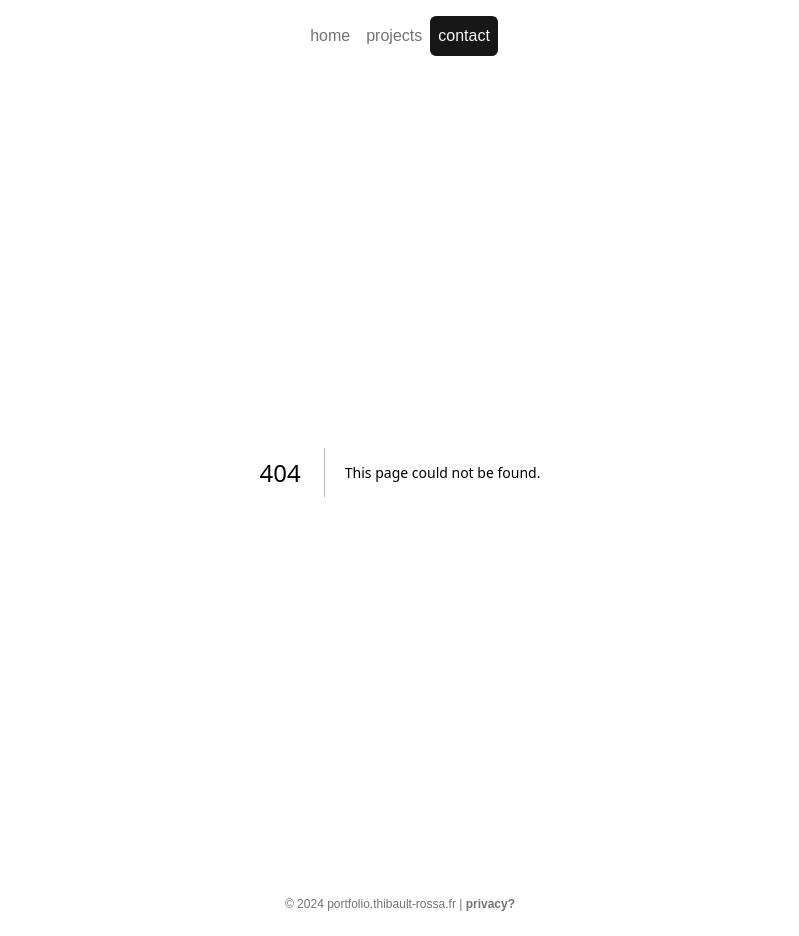
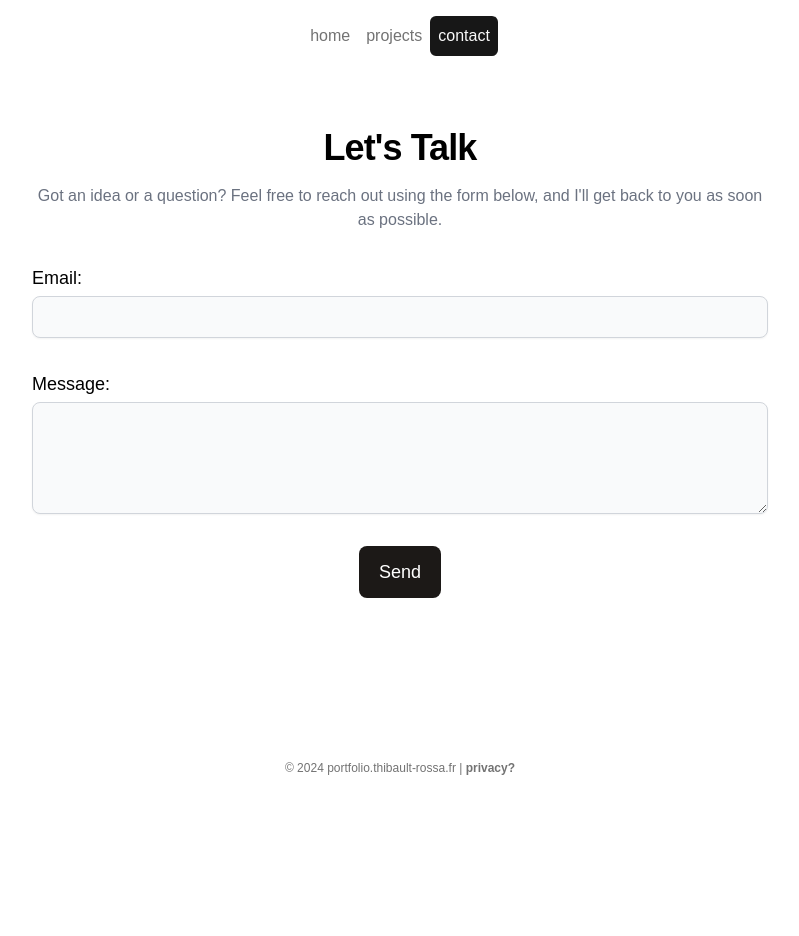
Before and after one commit to R-Thibault/portfolio-2024, a Next.js app: page /contact in a window 1280 px wide. Before the commit this address had no page. Shown: the whole page, without its empty margins (240-1039 px from the left). After the commit the page ends 800 px from the top, so only its background shows below. Built offline with nearby package versions, Linux system fonts and the light colour scheme.

Commit message:
feat: add contactPage

```diff
--- a/package.json
+++ b/package.json
@@ -9,6 +9,7 @@
     "lint": "next lint"
   },
   "dependencies": {
+    "@formspree/react": "^2.5.1",
     "@radix-ui/react-dialog": "^1.1.3",
     "@radix-ui/react-separator": "^1.1.1",
     "@radix-ui/react-slot": "^1.1.1",
--- /dev/null
+++ b/src/app/contact/page.tsx
@@ -0,0 +1,73 @@
+"use client";
+import React from "react";
+import { useForm, ValidationError } from "@formspree/react";
+import ContactSuccess from "@/components/organisms/ContactSucess";
+
+export default function Page() {
+  const formId = process.env.NEXT_PUBLIC_FORMSPREE || "xqkonawp";
+  const [state, handleSubmit] = useForm(formId);
+  if (state.succeeded) {
+    return (
+      <div className="py-6 lg:py-14 px-4 mx-auto max-w-screen-md">
+        <ContactSuccess />
+      </div>
+    );
+  }
+  return (
+    <div className="py-6 lg:py-14 px-4 mx-auto max-w-screen-md">
+      <h2 className="mb-4 text-4xl tracking-tight font-extrabold text-center ">
+        Let&apos;s Talk
+      </h2>
+      <p className="mb-6 text-center text-gray-500">
+        Got an idea or a question? Feel free to reach out using the form below,
+        and I&apos;ll get back to you as soon as possible.
+      </p>
+      <form
+        name="contact"
+        method="POST"
+        onSubmit={handleSubmit}
+        className="space-y-8"
+      >
+        <input type="hidden" name="form-name" value="contact" />
+
+        <div>
+          <label htmlFor="email" className="block mb-1 text-lg font-medium ">
+            Email:
+          </label>
+          <input
+            required
+            type="email"
+            name="email"
+            id="email"
+            className="shadow-sm bg-gray-50 border border-gray-300 text-gray-900 text-sm rounded-lg  block w-full p-2.5"
+          />
+          <ValidationError prefix="Email" field="email" errors={state.errors} />
+        </div>
+        <div>
+          <label htmlFor="message" className="block mb-1 text-lg font-medium ">
+            Message:
+          </label>
+          <textarea
+            required
+            name="message"
+            id="message"
+            className="block p-2.5 w-full h-28 text-sm text-gray-900 bg-gray-50 rounded-lg shadow-sm border border-gray-300 "
+          ></textarea>
+          <ValidationError
+            prefix="Message"
+            field="message"
+            errors={state.errors}
+          />
+        </div>
+        <div className="flex justify-center">
+          <button
+            type="submit"
+            className="py-3 px-5 text-lg font-medium text-center text-white rounded-lg bg-stone-900 sm:w-fit hover:bg-primary-800 focus:ring-4 focus:outline-none focus:ring-primary-300"
+          >
+            Send
+          </button>
+        </div>
+      </form>
+    </div>
+  );
+}
--- /dev/null
+++ b/src/components/organisms/ContactSucess.tsx
@@ -0,0 +1,27 @@
+"use client";
+
+import { useRouter } from "next/navigation";
+import React, { useEffect } from "react";
+
+export default function ContactSuccess() {
+  const router = useRouter();
+
+  useEffect(() => {
+    const timer = setTimeout(() => {
+      router.push("/");
+    }, 5000);
+
+    return () => clearTimeout(timer);
+  }, [router]);
+
+  return (
+    <div className="flex flex-col justify-center items-center bg-[#47555E] rounded-lg shadow-lg p-6">
+      <h2 className="mb-2 text-2xl font-bold tracking-tight text-cyan-200">
+        Message successfully sent!{" "}
+      </h2>
+      <p className="mb-3 font-normal text-cyan-200">
+        You will be automatically redirected to the homepage in 5 seconds.
+      </p>
+    </div>
+  );
+}
```
Also changed, not shown: components.json, 1 other file (tests, documents, lock files or other folders).
